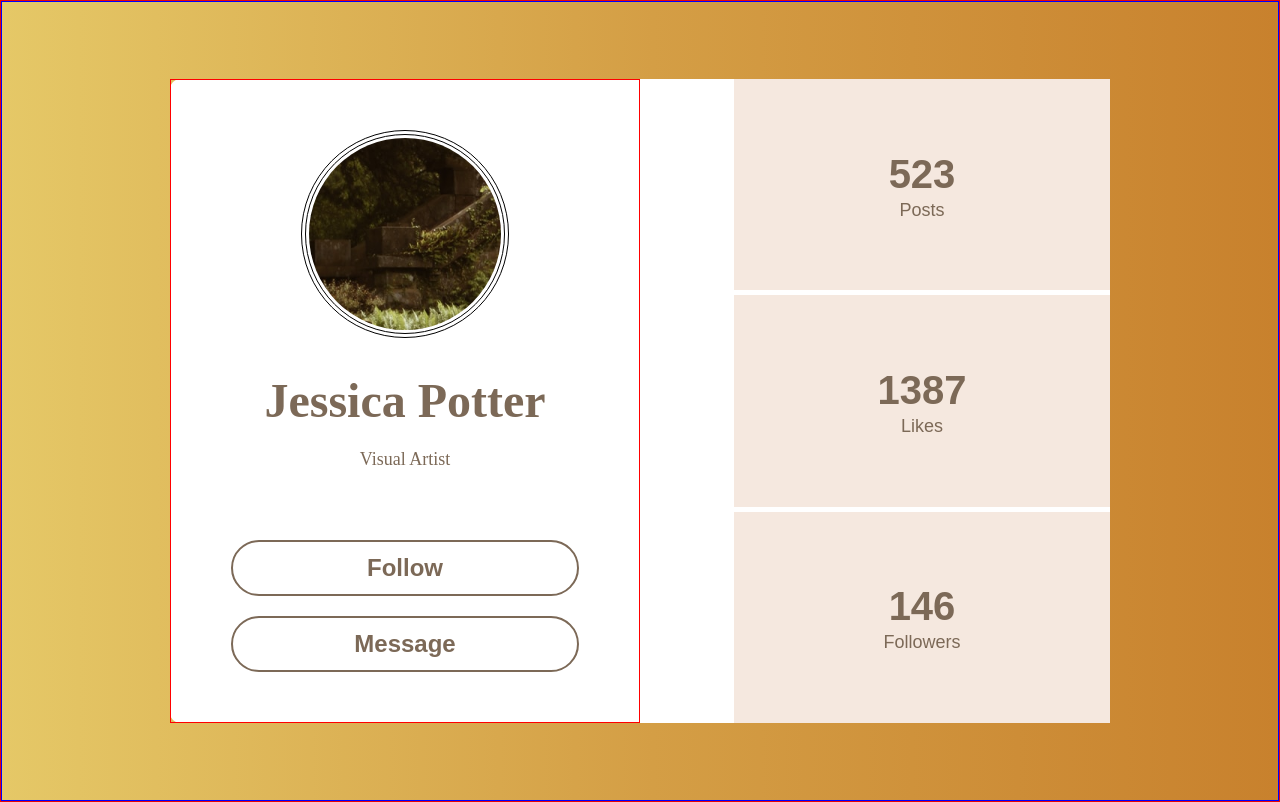
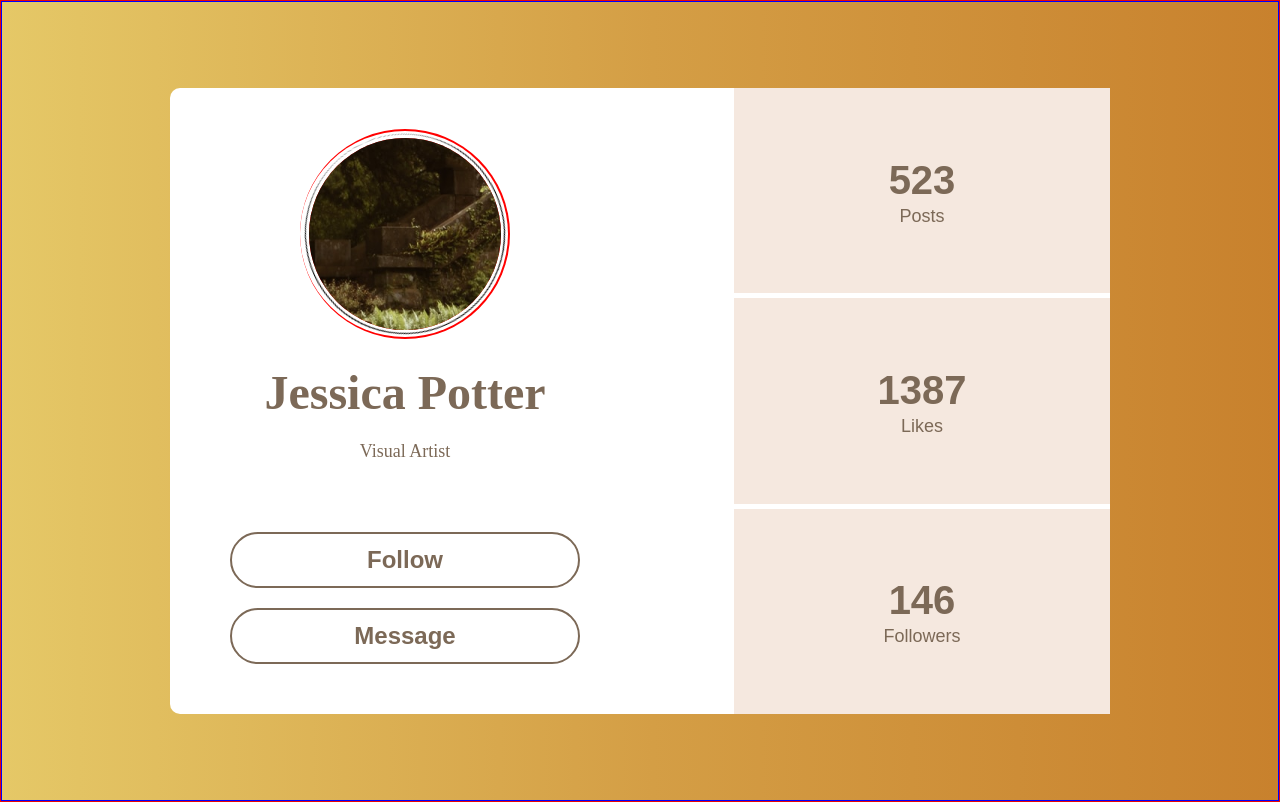
Before and after one commit to devhimall/outside-training, a PHP site: page /Day1/CSS/profile-card.html in a window 1280 px wide. Run offline with PHP 8.4, Linux system fonts and the light colour scheme.

Commit message:
fix: fixed minor bugs

```diff
--- a/Day1/CSS/Styles/profile-card.css
+++ b/Day1/CSS/Styles/profile-card.css
@@ -35,37 +35,64 @@ body {
       align-items: center;
       gap: 30px;
       padding: 50px 60px;
-      border: 1px solid red;
 
-      .profile-card__profile__left-image {
-        border: 1px solid var(--black-color);
-        height: 208px;
+      .profile-card__profile__left-image-container {
+        position: relative;
         display: flex;
         justify-content: center;
         align-items: center;
-        border-radius: 100%;
-        width: 208px;
 
-        .profile-card__profile__left-image__image {
-          height: 200px;
-          width: 200px;
-          border: 1px solid var(--black-color);
+        &:hover {
+          .profile-card__profile__left-image,
+          .profile-card__profile__left-image__image {
+            animation: animate-right 5s infinite alternate;
+          }
+        }
+
+        .profile-card__profile__left-image__image-border3 {
+          overflow: hidden;
+          height: 192px;
+          width: 192px;
           border-radius: 100%;
-          display: flex;
-          justify-content: center;
-          align-items: center;
 
-          .profile-card__profile__left-image__image-border3 {
-            overflow: hidden;
-            height: 192px;
-            width: 192px;
-            border-radius: 100%;
-          }
+          background: red;
 
           img {
             object-fit: contain;
             object-position: top;
           }
+        }
+
+        /* border 1 */
+
+        .profile-card__profile__left-image {
+          border: 1px solid var(--black-color);
+          width: 210px;
+          height: 210px;
+          display: flex;
+          justify-content: center;
+          align-items: center;
+          border-radius: 100%;
+          position: absolute;
+          border-right: 2px solid red;
+          border-bottom: 2px solid red;
+          border-top: 2px solid red;
+          border-left: none;
+        }
+
+        /* border 2 */
+        .profile-card__profile__left-image__image {
+          height: 200px;
+          width: 200px;
+          border-left: 1px solid var(--black-color);
+          border-top: 1px solid var(--black-color);
+          border-bottom: 1px solid var(--black-color);
+          border-radius: 100%;
+          display: flex;
+          justify-content: center;
+          align-items: center;
+          animation: animate-right 3s infinite alternate;
+          position: absolute;
         }
       }
 
@@ -177,3 +204,13 @@ body {
     }
   }
 }
+
+@keyframes animate-right {
+  0%,
+  100% {
+    transform: rotate(0deg);
+  }
+  50% {
+    transform: rotate(360deg);
+  }
+}
--- a/Day1/CSS/profile-card.html
+++ b/Day1/CSS/profile-card.html
@@ -3,22 +3,22 @@
   <head>
     <meta charset="UTF-8" />
     <meta name="viewport" content="width=device-width, initial-scale=1.0" />
-    <title>Document</title>
+    <title>Profile Card</title>
     <link rel="stylesheet" href="/Day1/CSS/Styles/profile-card.css" />
   </head>
   <body>
     <div class="profile-card">
       <div class="profile-card__profile">
         <div class="profile-card__profile__left">
-          <div class="profile-card__profile__left-image">
-            <div class="profile-card__profile__left-image__image">
-              <div class="profile-card__profile__left-image__image-border3">
-                <img
-                  src="/Day1/CSS/assets/assesment6-2.png"
-                  alt="profile image"
-                />
-              </div>
+          <div class="profile-card__profile__left-image-container">
+            <div class="profile-card__profile__left-image__image-border3">
+              <img
+                src="/Day1/CSS/assets/assesment6-2.png"
+                alt="profile image"
+              />
             </div>
+            <div class="profile-card__profile__left-image"></div>
+            <div class="profile-card__profile__left-image__image"></div>
           </div>
           <div class="profile-card__profile__left-bio">
             <h2 class="profile-card__profile__left-heading">Jessica Potter</h2>
```
Also changed, not shown: Day1/CSS/Styles/bem.css (+7 -7 lines).
